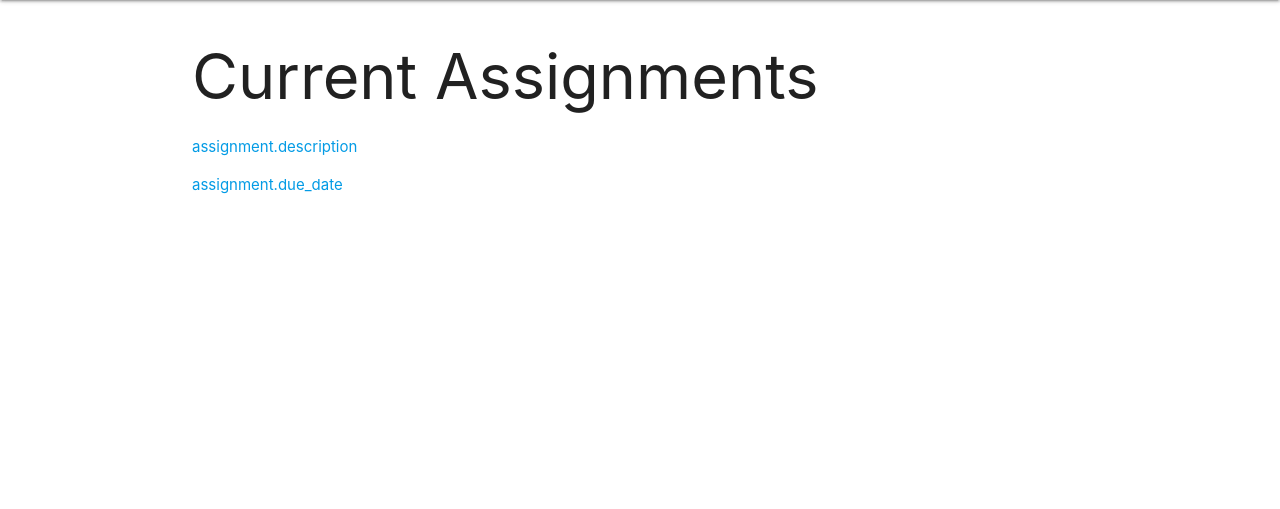
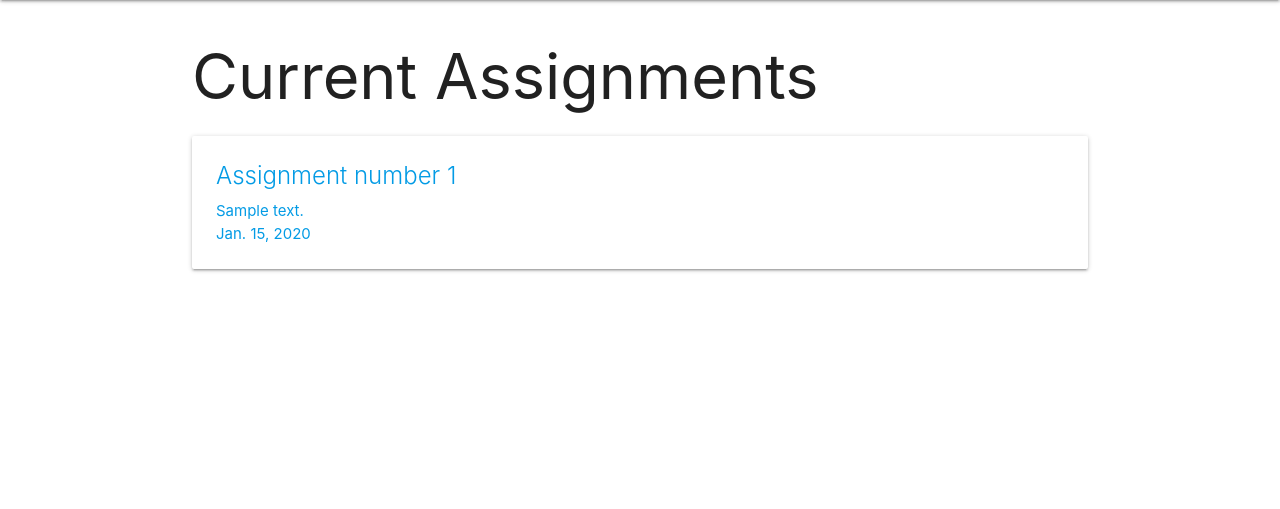
Before and after one commit to ssh930526/on-edge, a Django app: page /assignments/ in a window 1280 px wide. Shown: the part 64-573 px from the top of the page. Run offline with Django 3.2, Linux system fonts and the light colour scheme; tables that the repository leaves empty hold one stand-in row (values such as "Sample post").

Commit message:
done: create assignments

```diff
--- a/main_app/models.py
+++ b/main_app/models.py
@@ -1,5 +1,6 @@
 from django.db import models
 from django.db.models.deletion import CASCADE
+from django.urls import reverse
 from django.contrib.auth.models import User
 
 # Student model
@@ -16,12 +17,14 @@ class Student(models.Model):
 class Assignment(models.Model):
     description = models.TextField(max_length=1000)
     due_date = models.DateField()
-    completed_date = models.DateField()
-    teacher = models.ForeignKey(User, on_delete=CASCADE)
+    # completed_date = models.DateField(null=True)
+    # teacher = models.ForeignKey(User, on_delete=CASCADE)
 
     def __str__(self):
         return self.first_name
 
+    def get_absolute_url(self):
+        return reverse('assignments_detail', kwargs={'pk': self.id})
 
 class Classroom(models.Model):
     students = models.ManyToManyField(Student)
--- a/main_app/templates/main_app/assignment_list.html
+++ b/main_app/templates/main_app/assignment_list.html
@@ -5,8 +5,13 @@
 
 {% for assignment in assignment_list %}
 <a href="{% url 'assignments_detail' assignment.id %}">
-    <p>assignment.description</p>
-    <p>assignment.due_date</p>
+    <div class="card">
+        <div class="card-content">
+            <span class="card-title">Assignment number {{ assignment.id }}</span>
+            <p>{{ assignment.description }}</p>
+            <p>{{ assignment.due_date }}</p>
+        </div>
+    </div>
 </a>
 
 {% endfor %}
```
Also changed, not shown: main_app/templates/main_app/assignment_detail.html (added, +12 -0 lines), main_app/migrations/0002_rename_completeted_date_assignment_completed_date.py (added), main_app/migrations/0003_remove_assignment_completed_date.py (added), main_app/migrations/0004_remove_assignment_teacher.py (added).
